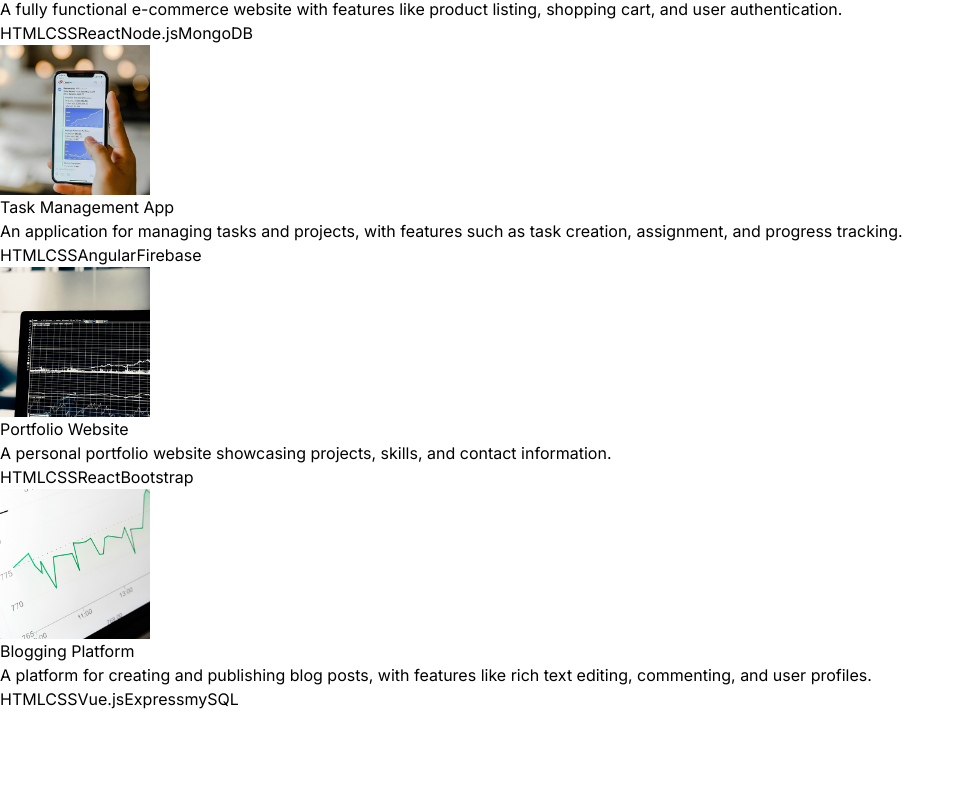
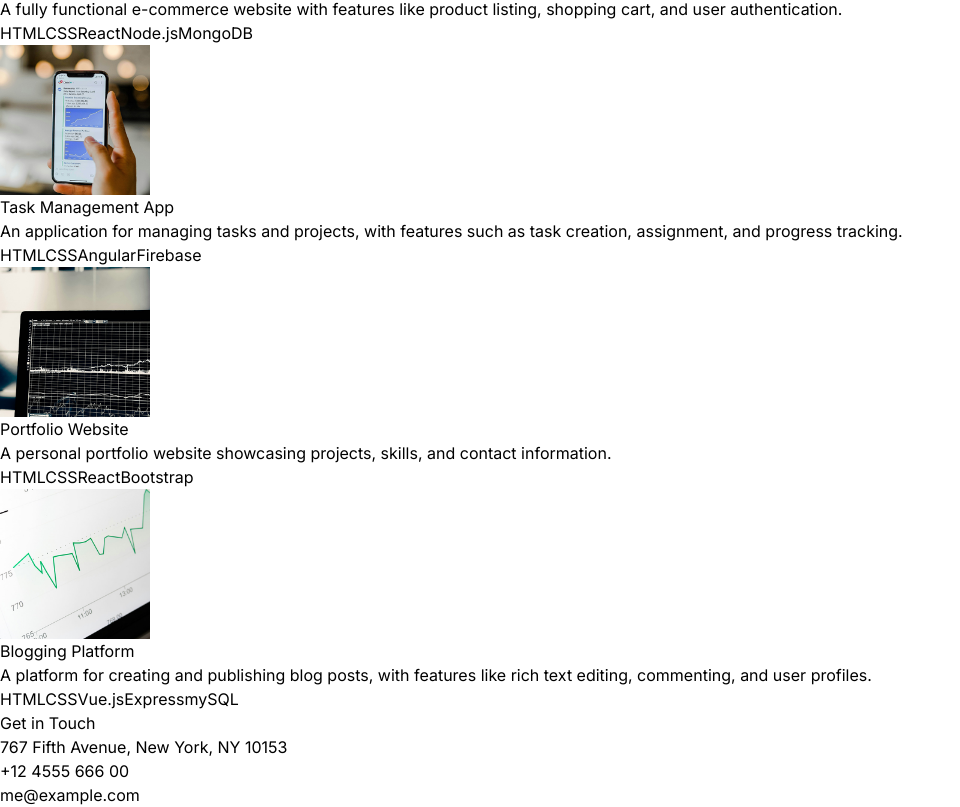
Before and after one commit to jupalibalaji/BALAJI-PORTFOLIO2, a React (Vite) app: page / in a window 1280 px wide. Shown: the part 2217-3024 px from the top of the page, without its empty margins (0-960 px from the left). Before the commit the page ends 2928 px from the top, so only its background shows below. Built offline with nearby package versions, Linux system fonts and the light colour scheme.

Commit message:
added contact

```diff
--- a/src/App.jsx
+++ b/src/App.jsx
@@ -1,6 +1,7 @@
 import './App.css';
 import About from './components/About';
 import BJ from './components/BJ';
+import Contact from './components/Contact';
 import Experience from './components/Experience';
 import Navbar from "./components/Navbar";
 import Projects from './components/Projects';
@@ -20,6 +21,7 @@
         <Techno/>
         <Experience/>
         <Projects/>
+        <Contact/>
       </div>
     </div>
   );
--- a/src/components/About.jsx
+++ b/src/components/About.jsx
@@ -4,7 +4,7 @@
 const About = () => {
   return (
     <div className='border-b border-neutral-900 pb-4'>
-        <h1 className='my-20 text-center text-4xl'>
+        <h1 className='my-20 text-center text-3xl'>
             About
             <span className='text-neutral-500'>Me</span>
         </h1>
--- /dev/null
+++ b/src/components/Contact.jsx
@@ -0,0 +1,17 @@
+
+import { CONTACT } from "../constants"
+const Contact = () => {
+  return (
+    <div className="border-b border-neutral-900 pb-20">
+        <h1 className="my-10 text-center text-4xl">Get in Touch</h1>
+        <div className="text-center tracking-tighter">
+            <p className="my-4">{CONTACT.address}</p>
+            <p className="my-4">{CONTACT.phoneNo}</p>
+            <a href="#" className="border-b">
+                {CONTACT.email}            </a>
+        </div>
+        </div>
+  )
+}
+
+export default Contact
```
